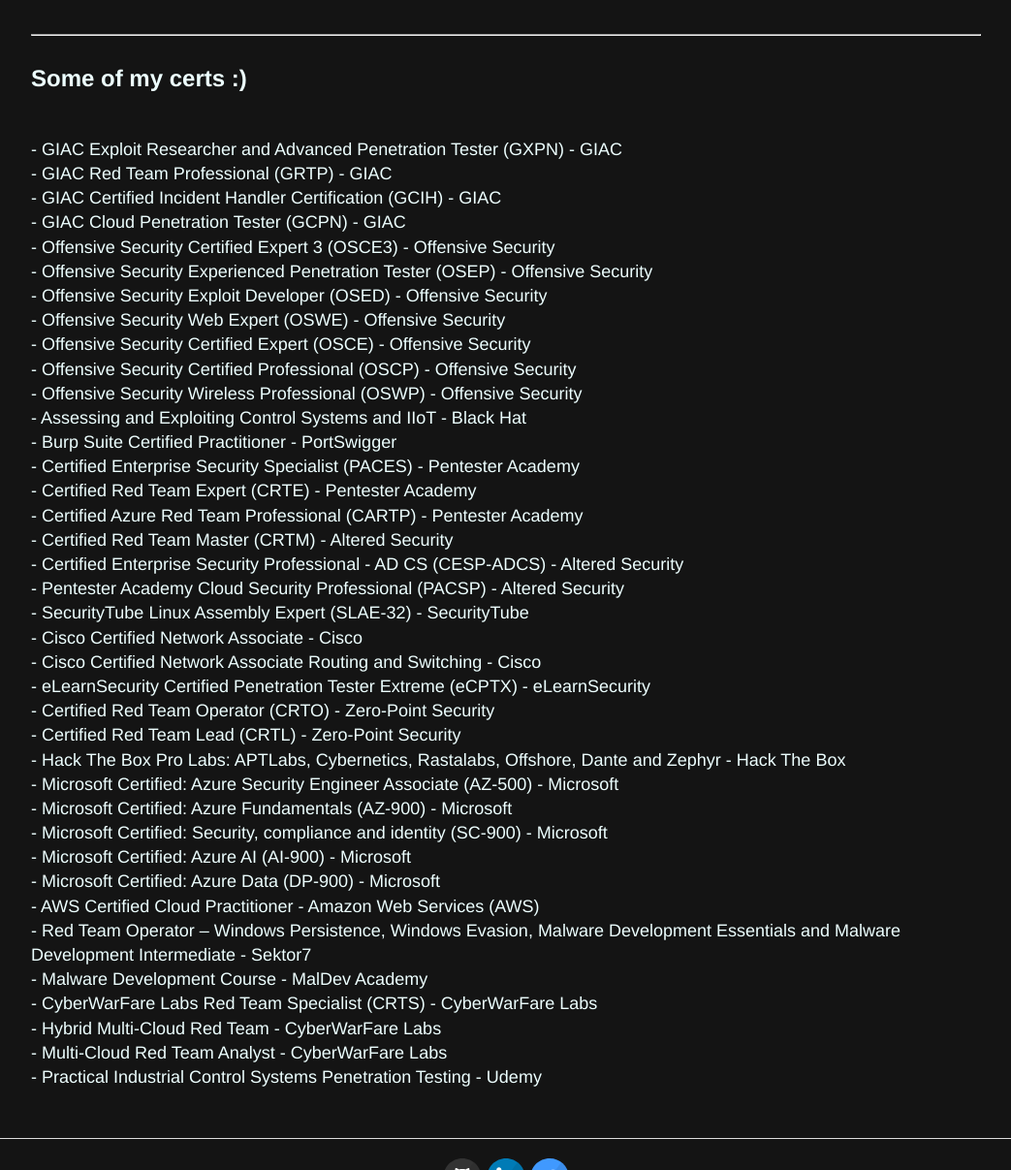
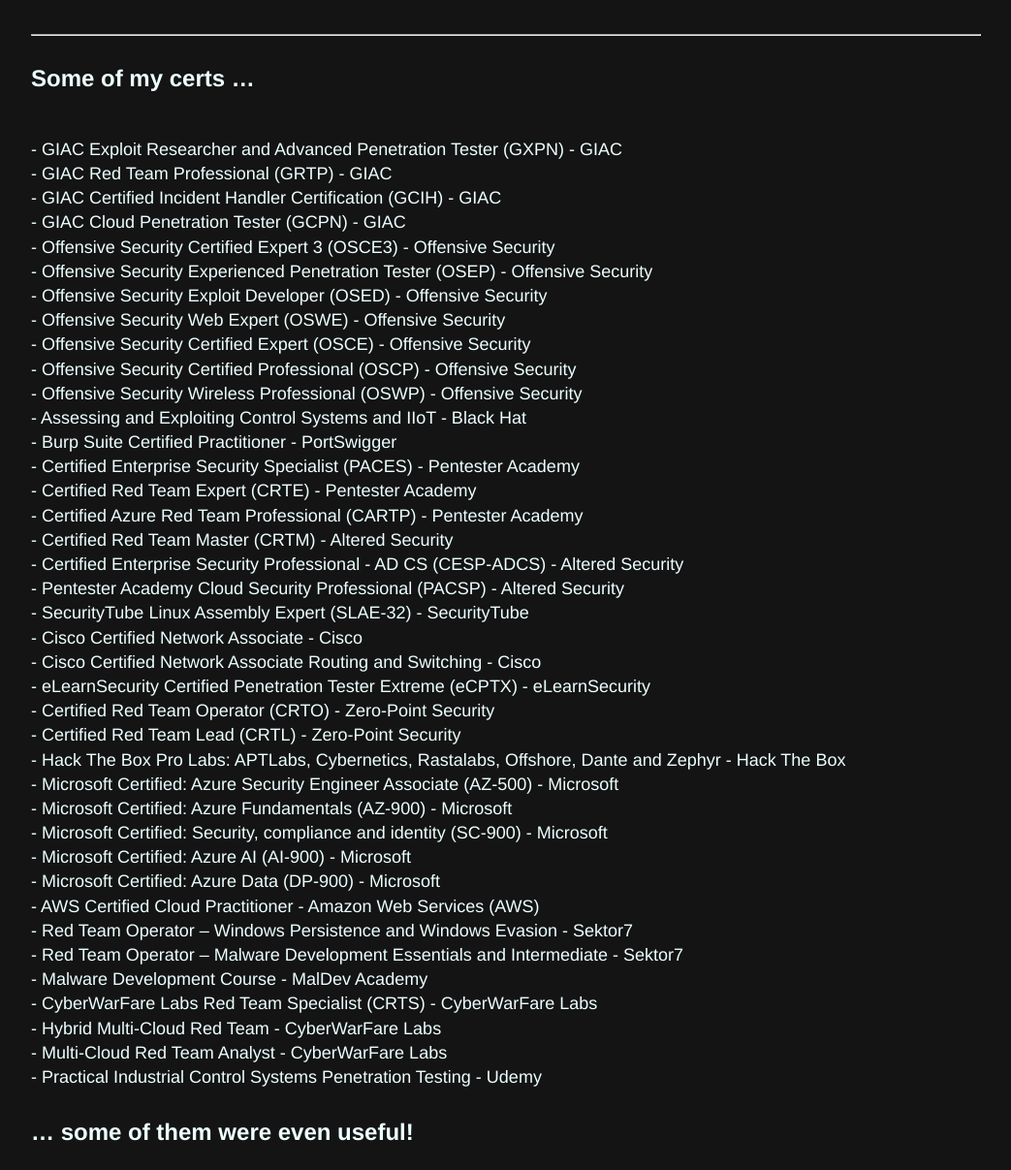
Before and after one commit to ricardojoserf/ricardojoserf.github.io, a Jekyll site: the page built from about.md, in a window 1280 px wide and 1400 px high, scrolled down 790 px. Shown: the part 193-1400 px from the top of the window at 97% size, without its empty margins (118-1161 px from the left). Built offline with Jekyll 4.4.1, drawn with Linux system fonts in a browser that asks for light colours.

Commit message:
Update about.md

```diff
--- a/about.md
+++ b/about.md
@@ -29,7 +29,7 @@
 
 -------------------------------
 
-##  Some of my certs :)
+##  Some of my certs ...
 
 |  |
 |----------------|
@@ -65,9 +65,13 @@
 | - Microsoft Certified: Azure AI (AI-900) - Microsoft |
 | - Microsoft Certified: Azure Data (DP-900) - Microsoft |
 | - AWS Certified Cloud Practitioner - Amazon Web Services (AWS) |
-| - Red Team Operator – Windows Persistence, Windows Evasion, Malware Development Essentials and Malware Development Intermediate - Sektor7 |
+| - Red Team Operator – Windows Persistence and Windows Evasion - Sektor7 |
+| - Red Team Operator – Malware Development Essentials and Intermediate - Sektor7 |
 | - Malware Development Course - MalDev Academy |
 | - CyberWarFare Labs Red Team Specialist (CRTS) - CyberWarFare Labs |
 | - Hybrid Multi-Cloud Red Team - CyberWarFare Labs |
 | - Multi-Cloud Red Team Analyst - CyberWarFare Labs |
 | - Practical Industrial Control Systems Penetration Testing - Udemy |
+
+
+##  ... some of them were even useful!
```
